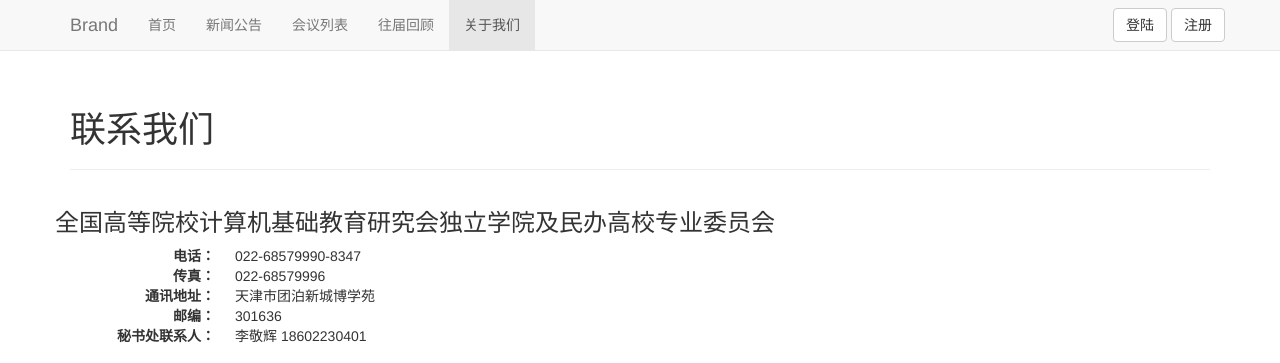
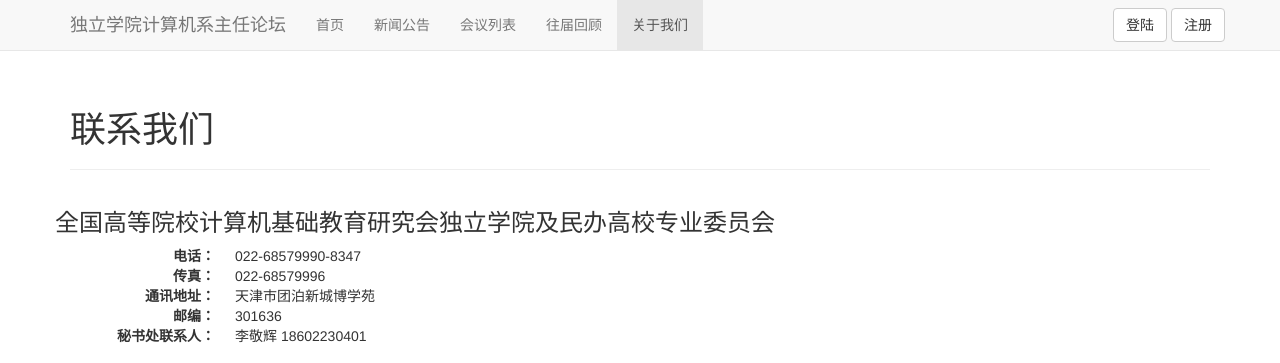
Before and after one commit to light-white/meeting, a Django app: template index/templates/index/about.html in a window 1280 px wide. Shown: the top 363 px of the page. Run offline with Django 3.2, Linux system fonts and the light colour scheme; the template is opened without the code that fills it, so the values that code supplies are empty; some libraries are stand-ins or nearby versions.

Commit message:
change brand

```diff
--- a/history/templates/history/history.html
+++ b/history/templates/history/history.html
@@ -19,7 +19,7 @@
           <span class="icon-bar"></span>
           <span class="icon-bar"></span>
         </button>
-        <a class="navbar-brand" href="index.jsp">Brand</a>
+        <a class="navbar-brand" href="{% url 'index-index' %}">独立学院计算机系主任论坛</a>
       </div>
 
       <!-- Collect the nav links, forms, and other content for toggling -->
--- a/history/templates/history/historyitem.html
+++ b/history/templates/history/historyitem.html
@@ -19,7 +19,7 @@
           <span class="icon-bar"></span>
           <span class="icon-bar"></span>
         </button>
-        <a class="navbar-brand" href="index.jsp">Brand</a>
+        <a class="navbar-brand" href="{% url 'index-index' %}">独立学院计算机系主任论坛</a>
       </div>
 
       <!-- Collect the nav links, forms, and other content for toggling -->
--- a/index/templates/index/about.html
+++ b/index/templates/index/about.html
@@ -19,7 +19,7 @@
           <span class="icon-bar"></span>
           <span class="icon-bar"></span>
         </button>
-        <a class="navbar-brand" href="index.jsp">Brand</a>
+        <a class="navbar-brand" href="{% url 'index-index' %}">独立学院计算机系主任论坛</a>
       </div>
 
       <!-- Collect the nav links, forms, and other content for toggling -->
--- a/index/templates/index/index.html
+++ b/index/templates/index/index.html
@@ -19,7 +19,7 @@
           <span class="icon-bar"></span>
           <span class="icon-bar"></span>
         </button>
-        <a class="navbar-brand" href="index.jsp">Brand</a>
+        <a class="navbar-brand" href="{% url 'index-index' %}">独立学院计算机系主任论坛</a>
       </div>
 
       <!-- Collect the nav links, forms, and other content for toggling -->
--- a/index/templates/index/login.html
+++ b/index/templates/index/login.html
@@ -20,7 +20,7 @@
           <span class="icon-bar"></span>
           <span class="icon-bar"></span>
         </button>
-        <a class="navbar-brand" href="index.jsp">Brand</a>
+        <a class="navbar-brand" href="{% url 'index-index' %}">独立学院计算机系主任论坛</a>
       </div>
 
       <!-- Collect the nav links, forms, and other content for toggling -->
--- a/index/templates/index/register.html
+++ b/index/templates/index/register.html
@@ -20,7 +20,7 @@
           <span class="icon-bar"></span>
           <span class="icon-bar"></span>
         </button>
-        <a class="navbar-brand" href="index.jsp">Brand</a>
+        <a class="navbar-brand" href="{% url 'index-index' %}">独立学院计算机系主任论坛</a>
       </div>
 
       <!-- Collect the nav links, forms, and other content for toggling -->
--- a/index/templates/index/user.html
+++ b/index/templates/index/user.html
@@ -19,7 +19,7 @@
           <span class="icon-bar"></span>
           <span class="icon-bar"></span>
         </button>
-        <a class="navbar-brand" href="index.jsp">Brand</a>
+        <a class="navbar-brand" href="{% url 'index-index' %}">独立学院计算机系主任论坛</a>
       </div>
 
       <!-- Collect the nav links, forms, and other content for toggling -->
--- a/meet/templates/meet/invoicemember.html
+++ b/meet/templates/meet/invoicemember.html
@@ -19,7 +19,7 @@
           <span class="icon-bar"></span>
           <span class="icon-bar"></span>
         </button>
-        <a class="navbar-brand" href="index.jsp">Brand</a>
+        <a class="navbar-brand" href="{% url 'index-index' %}">独立学院计算机系主任论坛</a>
       </div>
 
       <!-- Collect the nav links, forms, and other content for toggling -->
--- a/meet/templates/meet/meet.html
+++ b/meet/templates/meet/meet.html
@@ -19,7 +19,7 @@
           <span class="icon-bar"></span>
           <span class="icon-bar"></span>
         </button>
-        <a class="navbar-brand" href="index.jsp">Brand</a>
+        <a class="navbar-brand" href="{% url 'index-index' %}">独立学院计算机系主任论坛</a>
       </div>
 
       <!-- Collect the nav links, forms, and other content for toggling -->
--- a/meet/templates/meet/meetitem.html
+++ b/meet/templates/meet/meetitem.html
@@ -19,7 +19,7 @@
           <span class="icon-bar"></span>
           <span class="icon-bar"></span>
         </button>
-        <a class="navbar-brand" href="index.jsp">Brand</a>
+        <a class="navbar-brand" href="{% url 'index-index' %}">独立学院计算机系主任论坛</a>
       </div>
 
       <!-- Collect the nav links, forms, and other content for toggling -->
--- a/meet/templates/meet/meetjoin.html
+++ b/meet/templates/meet/meetjoin.html
@@ -19,7 +19,7 @@
           <span class="icon-bar"></span>
           <span class="icon-bar"></span>
         </button>
-        <a class="navbar-brand" href="index.jsp">Brand</a>
+        <a class="navbar-brand" href="{% url 'index-index' %}">独立学院计算机系主任论坛</a>
       </div>
 
       <!-- Collect the nav links, forms, and other content for toggling -->
--- a/meet/templates/meet/meetmember.html
+++ b/meet/templates/meet/meetmember.html
@@ -19,7 +19,7 @@
           <span class="icon-bar"></span>
           <span class="icon-bar"></span>
         </button>
-        <a class="navbar-brand" href="index.jsp">Brand</a>
+        <a class="navbar-brand" href="{% url 'index-index' %}">独立学院计算机系主任论坛</a>
       </div>
 
       <!-- Collect the nav links, forms, and other content for toggling -->
--- a/news/templates/news/article.html
+++ b/news/templates/news/article.html
@@ -19,7 +19,7 @@
           <span class="icon-bar"></span>
           <span class="icon-bar"></span>
         </button>
-        <a class="navbar-brand" href="index.jsp">Brand</a>
+        <a class="navbar-brand" href="{% url 'index-index' %}">独立学院计算机系主任论坛</a>
       </div>
 
       <!-- Collect the nav links, forms, and other content for toggling -->
--- a/news/templates/news/news.html
+++ b/news/templates/news/news.html
@@ -19,7 +19,7 @@
           <span class="icon-bar"></span>
           <span class="icon-bar"></span>
         </button>
-        <a class="navbar-brand" href="index.jsp">Brand</a>
+        <a class="navbar-brand" href="{% url 'index-index' %}">独立学院计算机系主任论坛</a>
       </div>
 
       <!-- Collect the nav links, forms, and other content for toggling -->
```
